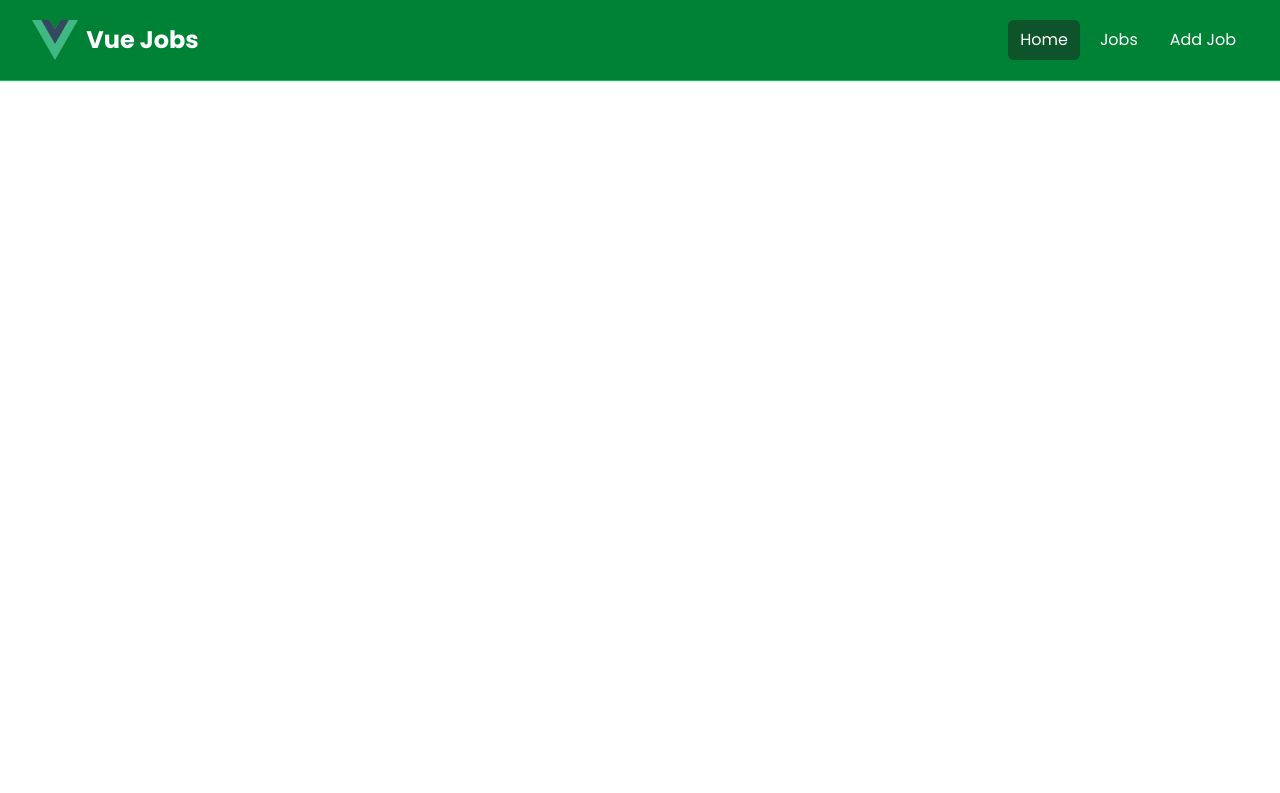
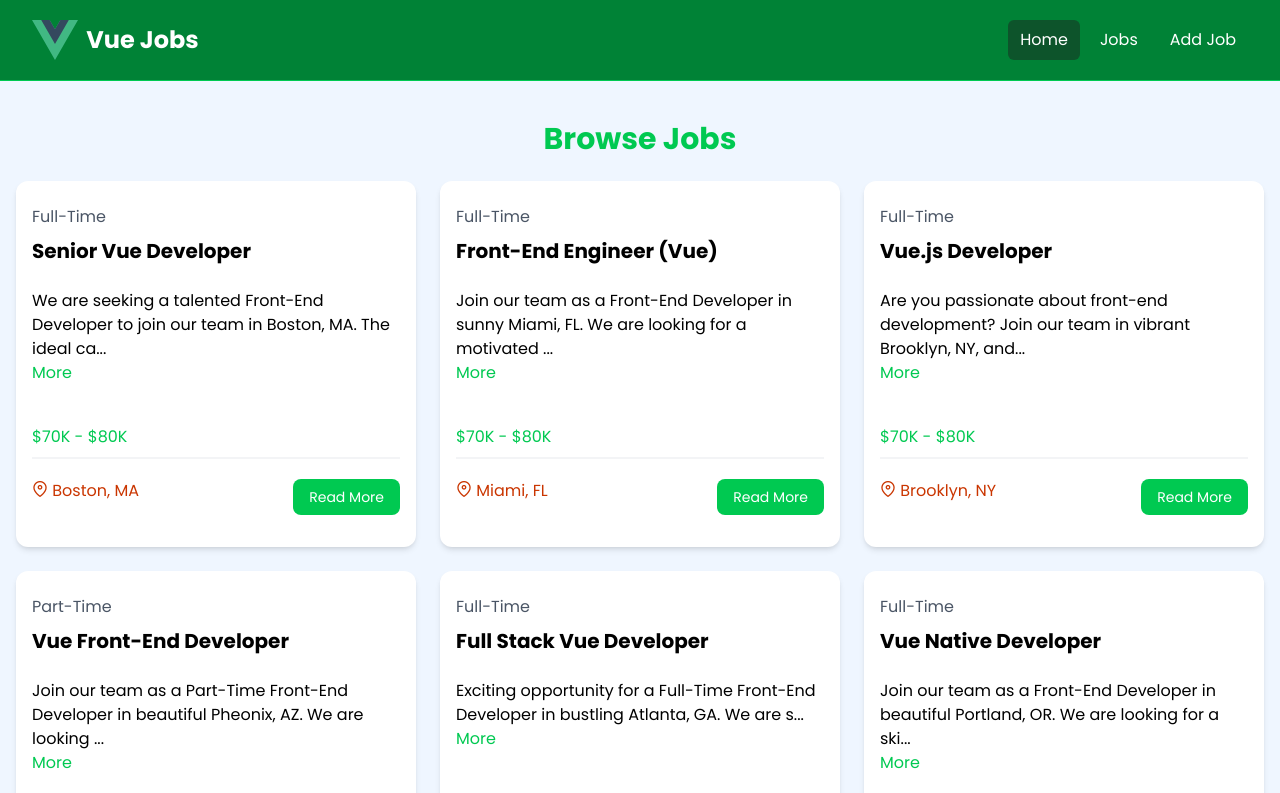
Before and after one commit to joao-vitor-felix/vue-jobs, a Vue app: page /jobs in a window 1280 px wide. Shown: the top 793 px of the page. Built offline with nearby package versions, Linux system fonts and the light colour scheme.

Commit message:
feat: add Jobs page

```diff
--- /dev/null
+++ b/src/pages/Jobs.vue
@@ -0,0 +1,7 @@
+<script setup lang="ts">
+import JobListings from '@/components/JobListings.vue'
+</script>
+
+<template>
+  <JobListings />
+</template>
--- a/src/router/index.ts
+++ b/src/router/index.ts
@@ -1,4 +1,5 @@
 import Home from '@/pages/Home.vue'
+import Jobs from '@/pages/Jobs.vue'
 import { createRouter, createWebHistory } from 'vue-router'
 
 const router = createRouter({
@@ -9,6 +10,11 @@
       name: 'home',
       component: Home,
     },
+    {
+      path: '/jobs',
+      name: 'jobs',
+      component: Jobs,
+    },
   ],
 })
 
```
